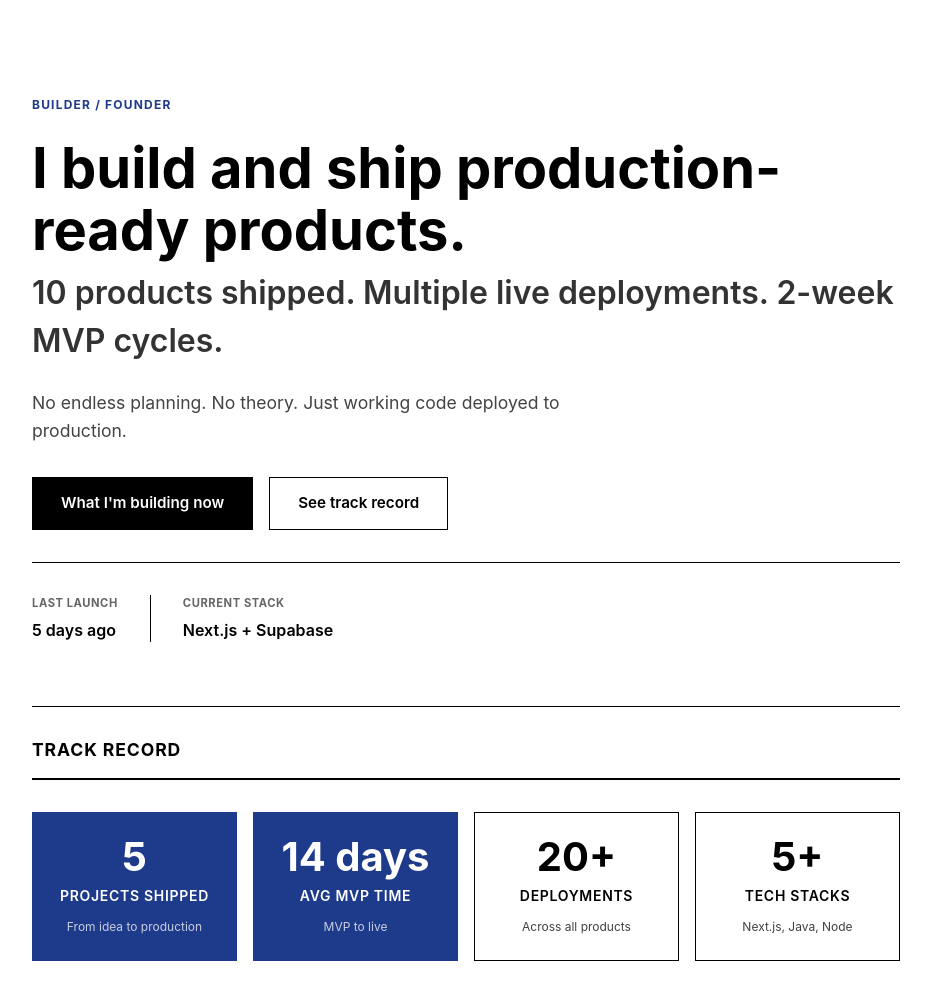
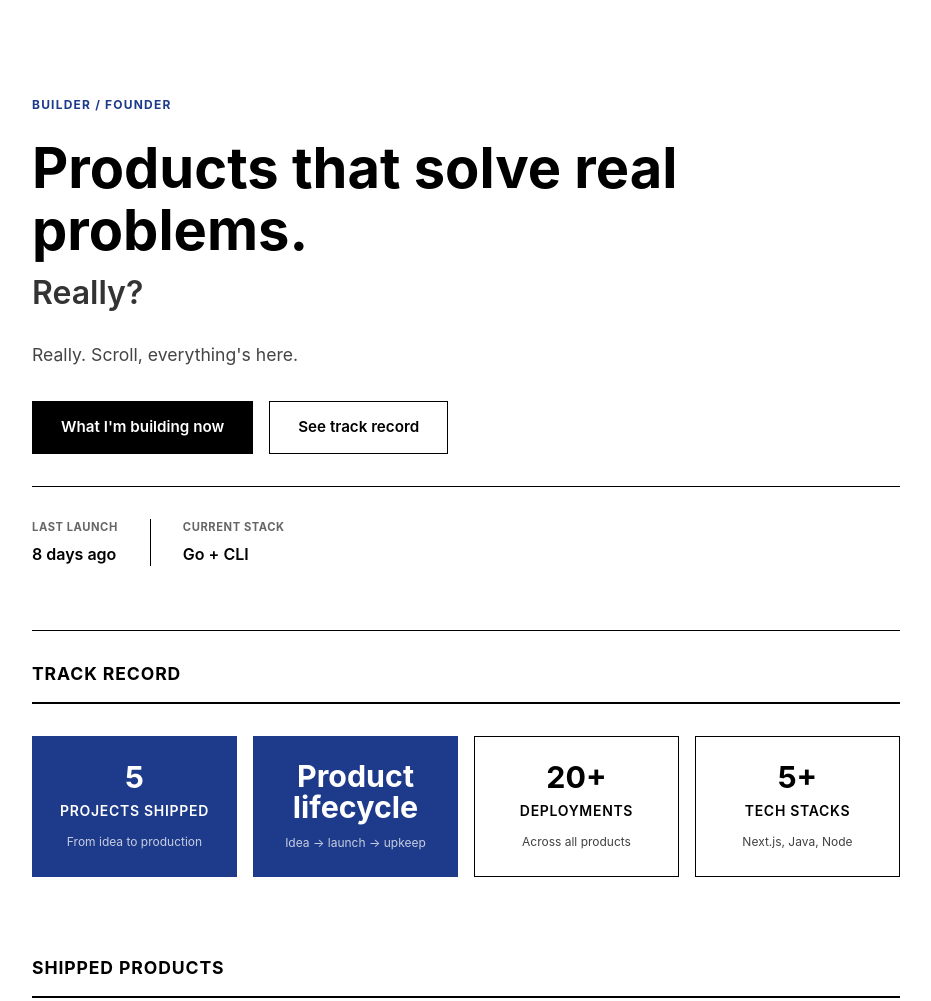
Before and after one commit to crlian/personal-website, an Astro site: page / in a window 1280 px wide. Shown: the top 1001 px of the page, without its empty margins (174-1105 px from the left). Built offline with nearby package versions, Linux system fonts and the light colour scheme; Astro itself is replaced by a stand-in of ours.

Commit message:
Tweak site copy and metrics

```diff
--- a/src/components/BuilderHero.astro
+++ b/src/components/BuilderHero.astro
@@ -7,18 +7,18 @@ interface Props {
   currentProject?: CurrentProject;
 }
 
-const { favoriteStack = 'Next.js + Supabase', lastLaunch = '5 days ago', currentProject } = Astro.props;
+const { favoriteStack = 'Go + CLI', lastLaunch = '8 days ago', currentProject } = Astro.props;
 ---
 
 <section class="builder-hero">
   <div class="hero-content">
     <div class="hero-label">Builder / Founder</div>
 
-    <h1 class="hero-headline">I build and ship production-ready products.</h1>
-    <p class="hero-subheadline">10 products shipped. Multiple live deployments. 2-week MVP cycles.</p>
+    <h1 class="hero-headline">Products that solve real problems.</h1>
+    <p class="hero-subheadline">Really?</p>
 
     <p class="hero-value-prop">
-      No endless planning. No theory. Just working code deployed to production.
+      Really. Scroll, everything's here.
     </p>
 
     <div class="hero-ctas">
--- a/src/components/ShippingMetric.astro
+++ b/src/components/ShippingMetric.astro
@@ -10,7 +10,7 @@ const { metric } = Astro.props;
 
 <div class={`shipping-metric ${metric.highlight ? 'highlight' : ''}`}>
   <div class="metric-value">{metric.value}</div>
-  <div class="metric-label">{metric.label}</div>
+  {metric.label && <div class="metric-label">{metric.label}</div>}
   {metric.context && <div class="metric-context">{metric.context}</div>}
 </div>
 
@@ -42,7 +42,7 @@ const { metric } = Astro.props;
   }
 
   .metric-value {
-    font-size: 2.5rem;
+    font-size: 1.9rem;
     font-weight: 700;
     line-height: 1;
   }
--- a/src/data/portfolio.ts
+++ b/src/data/portfolio.ts
@@ -65,7 +65,7 @@ export interface Project {
 // Shipping metrics
 export interface ShippingMetric {
   value: string;
-  label: string;
+  label?: string;
   context?: string;
   highlight?: boolean;
 }
@@ -98,9 +98,8 @@ export const shippingMetrics: ShippingMetric[] = [
     highlight: true
   },
   {
-    value: '14 days',
-    label: 'Avg MVP Time',
-    context: 'MVP to live',
+    value: 'Product lifecycle',
+    context: 'Idea → launch → upkeep',
     highlight: true
   },
   {
--- a/src/pages/index.astro
+++ b/src/pages/index.astro
@@ -49,10 +49,10 @@ const allOrderedProjects = [...activeProjects, ...buildingProjects, ...archivedP
     <!-- Footer CTA -->
     <footer class="footer" id="contact">
       <div class="footer-content">
-        <h2 class="footer-heading">Need a product shipped, not just discussed?</h2>
+        <h2 class="footer-heading">Need some help?</h2>
         <p class="footer-description">
-          I build SaaS tools, real-time dashboards, e-commerce platforms, and multiplayer apps.
-          From architecture to deployment, I handle the full stack. MVP in 2-3 weeks, not months.
+          I enjoy working with product-first teams that care about shipping.
+          Just contact me when you need another set of hands.
         </p>
 
         <div class="footer-availability">
@@ -60,7 +60,7 @@ const allOrderedProjects = [...activeProjects, ...buildingProjects, ...archivedP
           <span class="availability-text">Available for new projects</span>
         </div>
 
-        <a href="mailto:hello@cesarrico.dev" class="footer-cta">Start a conversation →</a>
+        <a href="mailto:cesarrico16@gmail.com" class="footer-cta">Start a conversation →</a>
       </div>
     </footer>
   </div>
```
